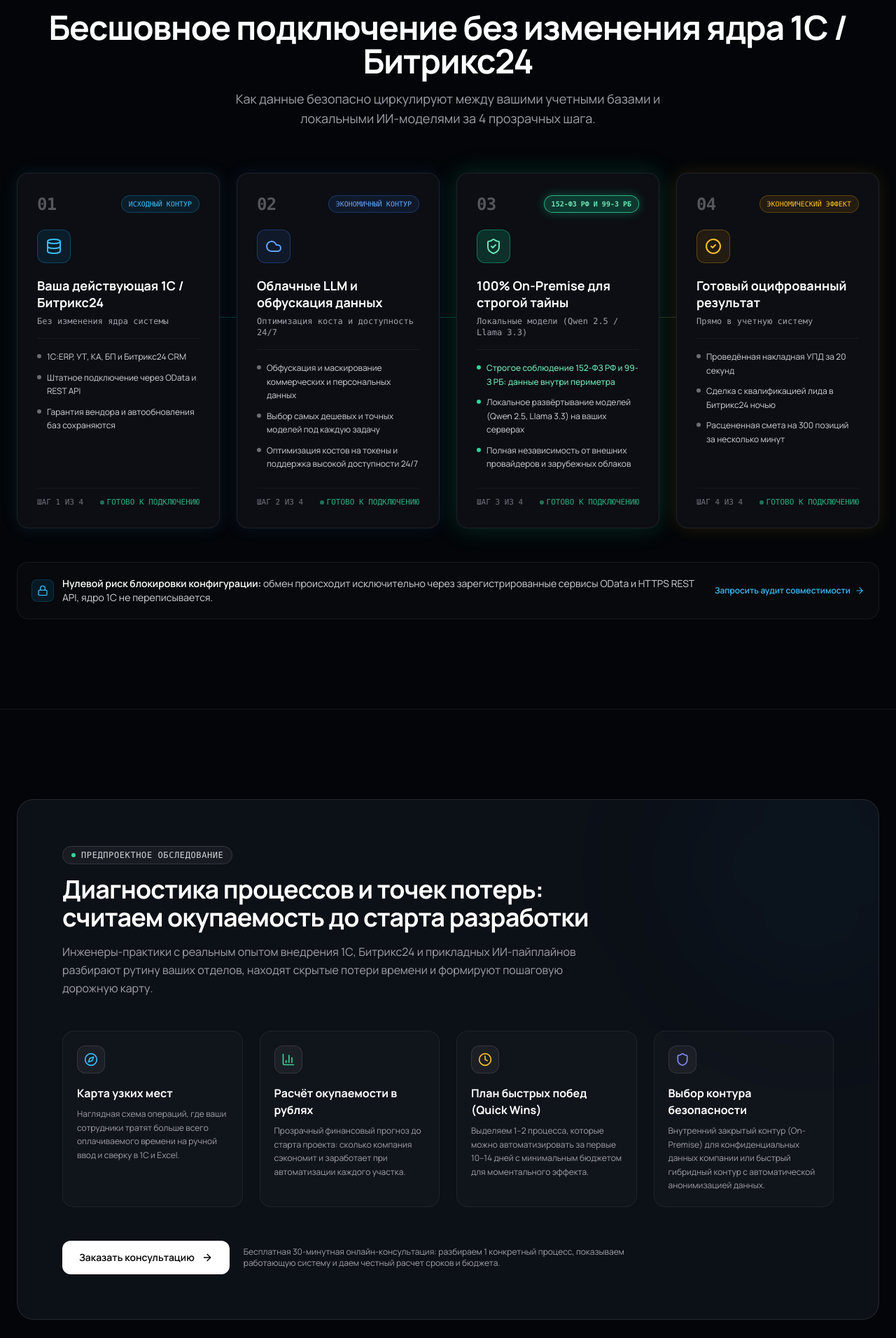
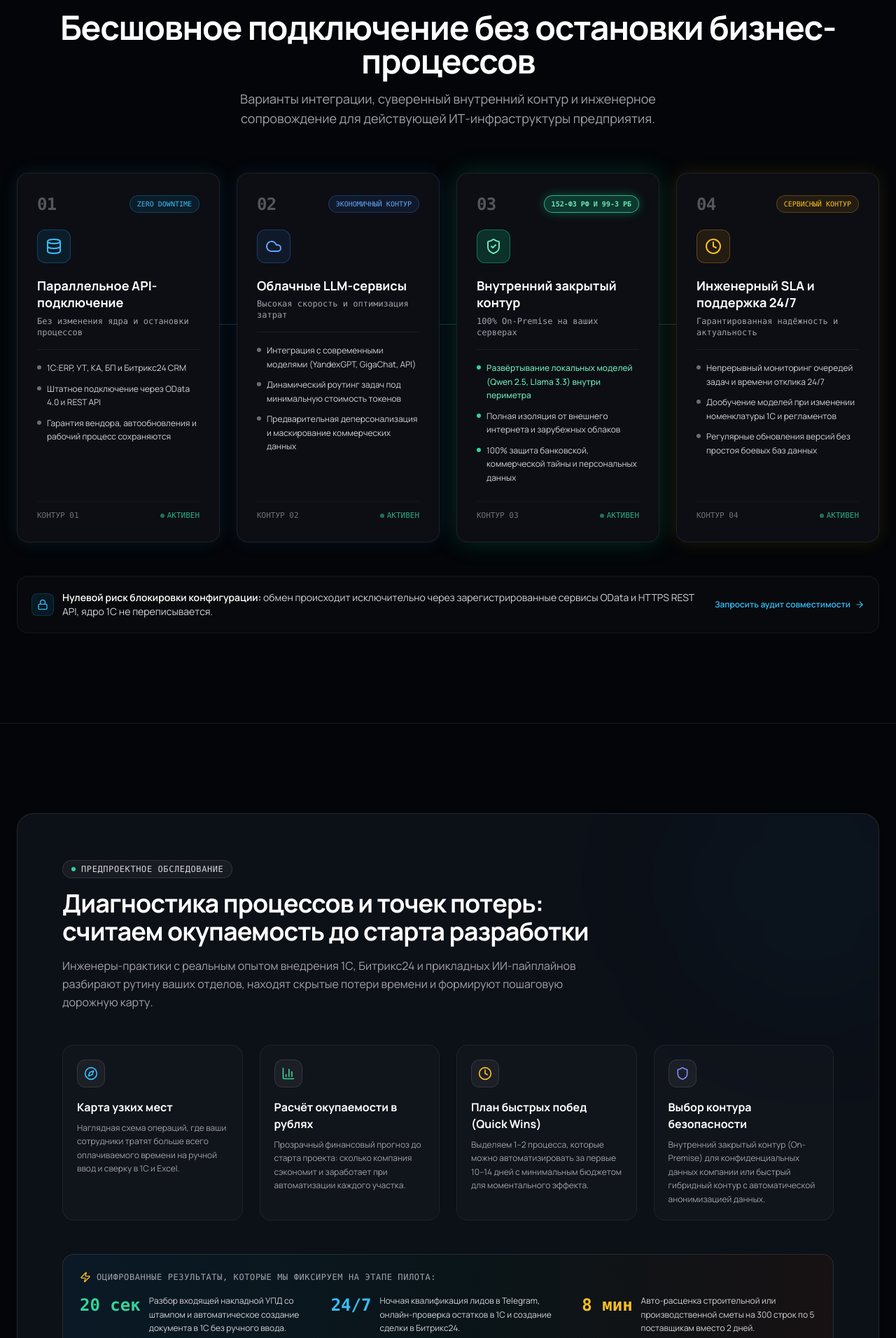
Before and after one commit to akipushdev/softgreat-ai-landing, a React (Vite) app: page / in a window 1280 px wide. Shown: the part 5088-7000 px from the top of the page at 70% size. Built offline with nearby package versions, Linux system fonts and the light colour scheme.

Commit message:
feat(task-008): refine architecture flow with 24/7 SLA and relocate digitized metrics to process audit

```diff
--- a/src/components/ArchitectureFlow.jsx
+++ b/src/components/ArchitectureFlow.jsx
@@ -1,63 +1,63 @@
 import React from 'react';
-import { Database, ShieldCheck, Cpu, CheckCircle2, ArrowRight, ArrowDown, Lock, Server, Cloud } from 'lucide-react';
+import { Database, ShieldCheck, ArrowRight, Lock, Server, Cloud, Clock } from 'lucide-react';
 
 export default function ArchitectureFlow() {
   const steps = [
     {
       num: '01',
-      title: 'Ваша действующая 1С / Битрикс24',
-      subtitle: 'Без изменения ядра системы',
-      badge: 'Исходный контур',
+      title: 'Параллельное API-подключение',
+      subtitle: 'Без изменения ядра и остановки процессов',
+      badge: 'Zero Downtime',
       icon: Database,
       accent: 'border-sky-500/30 text-sky-400 bg-sky-500/10',
       glow: 'shadow-[0_0_25px_rgba(56,189,248,0.12)]',
       features: [
         '1С:ERP, УТ, КА, БП и Битрикс24 CRM',
-        'Штатное подключение через OData и REST API',
-        'Гарантия вендора и автообновления баз сохраняются',
+        'Штатное подключение через OData 4.0 и REST API',
+        'Гарантия вендора, автообновления и рабочий процесс сохраняются',
       ],
     },
     {
       num: '02',
-      title: 'Облачные LLM и обфускация данных',
-      subtitle: 'Оптимизация коста и доступность 24/7',
+      title: 'Облачные LLM-сервисы',
+      subtitle: 'Высокая скорость и оптимизация затрат',
       badge: 'Экономичный контур',
       icon: Cloud,
       accent: 'border-blue-500/30 text-blue-400 bg-blue-500/10',
       glow: 'shadow-[0_0_25px_rgba(59,130,246,0.12)]',
       features: [
-        'Обфускация и маскирование коммерческих и персональных данных',
-        'Выбор самых дешевых и точных моделей под каждую задачу',
-        'Оптимизация костов на токены и поддержка высокой доступности 24/7',
+        'Интеграция с современными моделями (YandexGPT, GigaChat, API)',
+        'Динамический роутинг задач под минимальную стоимость токенов',
+        'Предварительная деперсонализация и маскирование коммерческих данных',
       ],
     },
     {
       num: '03',
-      title: '100% On-Premise для строгой тайны',
-      subtitle: 'Локальные модели (Qwen 2.5 / Llama 3.3)',
+      title: 'Внутренний закрытый контур',
+      subtitle: '100% On-Premise на ваших серверах',
       badge: '152-ФЗ РФ и 99-З РБ',
       badgeHighlight: true,
       icon: ShieldCheck,
       accent: 'border-emerald-500/50 text-emerald-300 bg-emerald-500/20',
       glow: 'shadow-[0_0_35px_rgba(16,185,129,0.22)] border-emerald-500/30',
       features: [
-        'Строгое соблюдение 152-ФЗ РФ и 99-З РБ: данные внутри периметра',
-        'Локальное развёртывание моделей (Qwen 2.5, Llama 3.3) на ваших серверах',
-        'Полная независимость от внешних провайдеров и зарубежных облаков',
+        'Развёртывание локальных моделей (Qwen 2.5, Llama 3.3) внутри периметра',
+        'Полная изоляция от внешнего интернета и зарубежных облаков',
+        '100% защита банковской, коммерческой тайны и персональных данных',
       ],
     },
     {
       num: '04',
-      title: 'Готовый оцифрованный результат',
-      subtitle: 'Прямо в учетную систему',
-      badge: 'Экономический эффект',
-      icon: CheckCircle2,
+      title: 'Инженерный SLA и поддержка 24/7',
+      subtitle: 'Гарантированная надёжность и актуальность',
+      badge: 'Сервисный контур',
+      icon: Clock,
       accent: 'border-amber-500/30 text-amber-400 bg-amber-500/10',
       glow: 'shadow-[0_0_25px_rgba(251,191,36,0.12)]',
       features: [
-        'Проведённая накладная УПД за 20 секунд',
-        'Сделка с квалификацией лида в Битрикс24 ночью',
-        'Расцененная смета на 300 позиций за несколько минут',
+        'Непрерывный мониторинг очередей задач и времени отклика 24/7',
+        'Дообучение моделей при изменении номенклатуры 1С и регламентов',
+        'Регулярные обновления версий без простоя боевых баз данных',
       ],
     },
   ];
@@ -71,10 +71,10 @@ export default function ArchitectureFlow() {
           Архитектурный контур
         </div>
         <h2 className="text-3xl sm:text-4xl md:text-5xl font-bold tracking-tight text-white mb-4">
-          Бесшовное подключение без изменения ядра 1С / Битрикс24
+          Бесшовное подключение без остановки бизнес-процессов
         </h2>
         <p className="max-w-2xl text-base sm:text-lg text-zinc-400 font-normal text-pretty">
-          Как данные безопасно циркулируют между вашими учетными базами и локальными ИИ-моделями за 4 прозрачных шага.
+          Варианты интеграции, суверенный внутренний контур и инженерное сопровождение для действующей ИТ-инфраструктуры предприятия.
         </p>
       </div>
 
@@ -138,20 +138,13 @@ export default function ArchitectureFlow() {
 
                   {/* Статус-бар внизу карточки */}
                   <div className="mt-6 pt-3 border-t border-white/[0.04] flex items-center justify-between text-[11px] font-mono text-zinc-500">
-                    <span>ШАГ {idx + 1} ИЗ 4</span>
+                    <span>КОНТУР 0{idx + 1}</span>
                     <span className="text-emerald-400/80 flex items-center gap-1">
                       <span className="w-1.5 h-1.5 rounded-full bg-emerald-400 inline-block animate-pulse" />
-                      ГОТОВО К ПОДКЛЮЧЕНИЮ
+                      АКТИВЕН
                     </span>
                   </div>
                 </div>
-
-                {/* Стрелка перехода для мобильных и планшетов */}
-                {!isLast && (
-                  <div className="lg:hidden flex justify-center py-3 text-zinc-600">
-                    <ArrowDown className="w-5 h-5 animate-bounce" />
-                  </div>
-                )}
               </div>
             );
           })}
--- a/src/components/ProcessAudit.jsx
+++ b/src/components/ProcessAudit.jsx
@@ -1,5 +1,5 @@
 import React from 'react';
-import { ArrowRight, BarChart3, Clock, Compass, Shield } from 'lucide-react';
+import { ArrowRight, BarChart3, Clock, Compass, Shield, Zap, CheckCircle2 } from 'lucide-react';
 
 export default function ProcessAudit() {
   const deliverables = [
@@ -69,6 +69,34 @@ export default function ProcessAudit() {
           ))}
         </div>
 
+        {/* Оцифрованные результаты внедрения на этапе пилота */}
+        <div className="mb-12 p-6 rounded-2xl bg-gradient-to-r from-sky-950/30 via-emerald-950/20 to-amber-950/20 border border-white/10">
+          <div className="text-xs font-mono uppercase tracking-wider text-zinc-400 mb-4 flex items-center gap-2">
+            <Zap className="w-4 h-4 text-amber-400" />
+            Оцифрованные результаты, которые мы фиксируем на этапе пилота:
+          </div>
+          <div className="grid grid-cols-1 md:grid-cols-3 gap-6">
+            <div className="flex items-start gap-3">
+              <span className="text-2xl font-mono font-extrabold text-emerald-400 shrink-0">20 сек</span>
+              <div className="text-xs text-zinc-300 leading-relaxed font-sans">
+                Разбор входящей накладной УПД со штампом и автоматическое создание документа в 1С без ручного ввода.
+              </div>
+            </div>
+            <div className="flex items-start gap-3">
+              <span className="text-2xl font-mono font-extrabold text-sky-400 shrink-0">24/7</span>
+              <div className="text-xs text-zinc-300 leading-relaxed font-sans">
+                Ночная квалификация лидов в Telegram, онлайн-проверка остатков в 1С и создание сделки в Битрикс24.
+              </div>
+            </div>
+            <div className="flex items-start gap-3">
+              <span className="text-2xl font-mono font-extrabold text-amber-400 shrink-0">8 мин</span>
+              <div className="text-xs text-zinc-300 leading-relaxed font-sans">
+                Авто-расценка строительной или производственной сметы на 300 строк по 5 поставщикам вместо 2 дней.
+              </div>
+            </div>
+          </div>
+        </div>
+
         {/* Кнопка записи */}
         <div className="flex flex-col sm:flex-row items-center gap-5">
           <a
```
Also changed, not shown: 3 other files (tests, documents, lock files or other folders).
